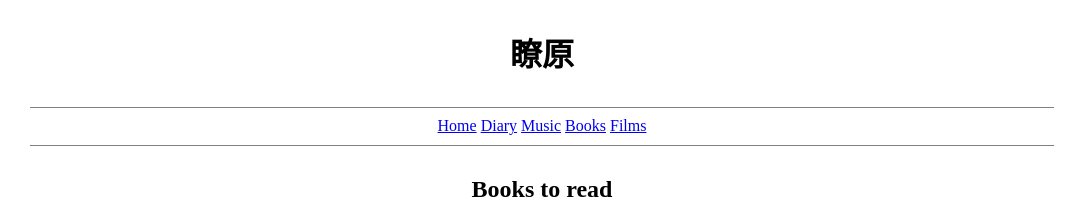
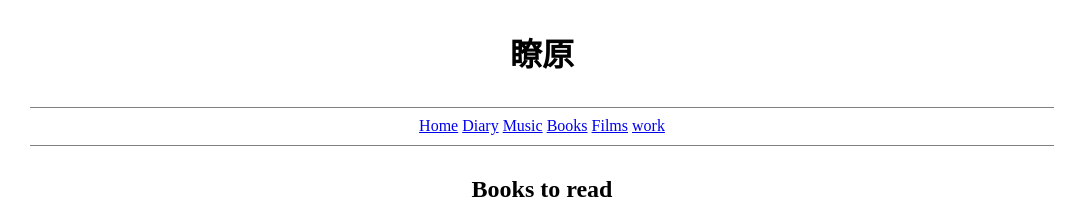
Before and after one commit to ljliujyun/ljliujyun.github.io, a plain HTML site: page wrap/books.html in a window 1280 px wide. Shown: the top 207 px of the page, without its empty margins (98-1182 px from the left). Drawn offline with Linux system fonts and the light colour scheme.

Commit message:
work tab and first entry

```diff
--- a/wrap/books.html
+++ b/wrap/books.html
@@ -24,6 +24,8 @@
             <a href='./music.html'>Music</a>
             <a href='./books.html'>Books</a>
             <a href='./films.html'>Films</a>
+            <a href='./work.html'>work</a>
+
         </div>
 
         <div class="divider"></div>
```
Also changed, not shown: wrap/diary.html (+2 -0 lines), wrap/films.html (+2 -0 lines), wrap/index.html (+2 -0 lines), wrap/music.html (+2 -0 lines), wrap/work.html (+2 -0 lines).
